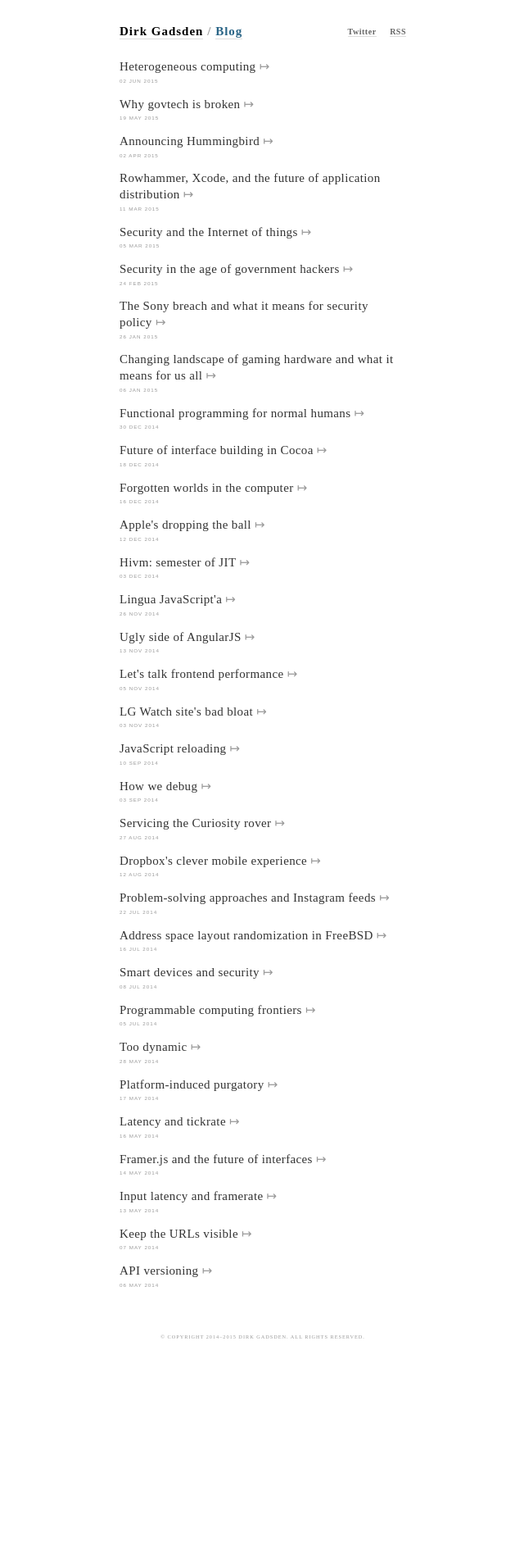
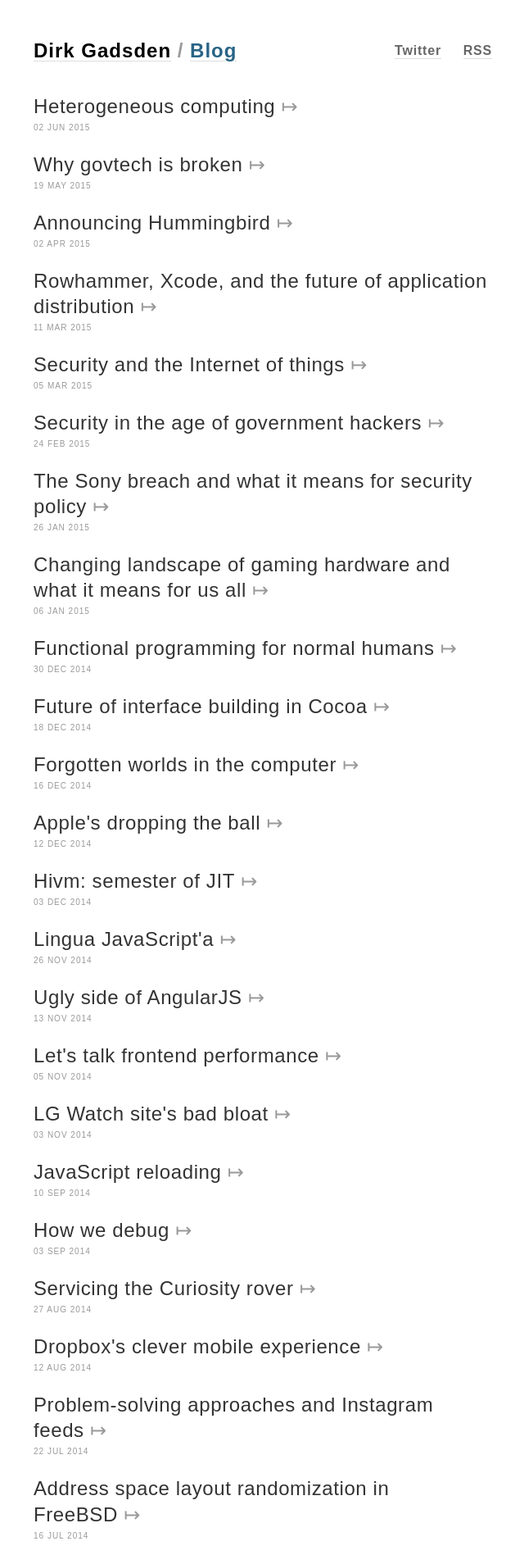
Before and after one commit to dirk/dirk.to, a Jekyll site: the page built from blog/index.html, in a window 1280 px wide. Shown: the top 1908 px of the page at 82% size, without its empty margins (319-959 px from the left). Built offline with Jekyll 4.4.1, drawn with Linux system fonts in a browser that asks for light colours; Markdown is read by kramdown in place of the engine named in the settings; comment, search, counter and statistics services are not loaded; before the commit the page ends 1634 px from its top, so only the background shows below that.

Commit message:
More SCSS setup

```diff
--- a/_sass/variables.scss
+++ b/_sass/variables.scss
@@ -2,3 +2,4 @@ $font-serif: "freight-text-pro", Georgia, serif;
 $font-sans: "ff-dagny-web-pro", Arial, sans-serif;
 
 $color-blue: #3E8398;
+$color-light-blue: #58b6e6;
--- a/css/blog.css
+++ b/css/blog.scss
@@ -1,4 +1,8 @@
-body {font-family: "ff-dagny-web-pro"; font-size: 62.5%;}
+---
+---
+@import 'variables';
+
+body {font-family: $font-sans;}
 
 #container.blog {width: 56em; margin: 0 auto;}
 
@@ -7,7 +11,7 @@ header a {border-bottom: 1px solid #ddd;}
 header a:hover {border-bottom-color: #999;}
 header h1 {
   float: left; /*margin: 2em 0 1.5em 0;*/
-  font-family: "ff-dagny-web-pro"; font-weight: 700; font-size: 2.4em;
+  font-family: $font-sans; font-weight: 700; font-size: 2.4em;
   letter-spacing: 1px; color: #999;
 }
 header h1 a {height: 1.1em; display: inline-block; color: #000;}
@@ -36,12 +40,12 @@ a:visited {color: #a0a;}
 .posts {list-style-type: none;}
 .posts li {margin-bottom: 2.4em;}
 
-/*.posts span {
+/* .posts span {
   color: #aaa;
   font-family: Monaco, "Courier New", monospace;
   font-size: 80%;
   display: none;
-}*/
+} */
 h2,              .posts h3 {font-size: 2.4em; line-height: 1.3; font-weight: 400; letter-spacing: 0.025em; margin: 0 0 0.2em;}
 h2 a,            .posts h3 a {color: #333; text-decoration: none;}
 h2 a span,       .posts h3 a span {color: #999; font-family: Arial, sans-serif;}
@@ -51,7 +55,7 @@ h2 a:hover span, .posts h3 a:hover span {color: #296486;}
 .meta {margin-bottom: 3.2em;}
 
 .post {
-  font-size: 1.8em; font-family: "freight-text-pro", Georgia, serif;
+  font-size: 1.8em; font-family: $font-serif;
   color: #333; line-height: 1.8; letter-spacing: 0.01em;
 }
 .post p, .post li, .post .highlight {margin-bottom: 1.8em;}
@@ -86,7 +90,7 @@ h2 a:hover span, .posts h3 a:hover span {color: #296486;}
 .post ul, .post ol {
   margin-left: 1.35em;
 }
-/*.post pre code {padding: 0 .2em; border: none; background-color: #eef;}*/
+/* .post pre code {padding: 0 .2em; border: none; background-color: #eef;} */
 
 /* Special terminal appearance
 .post pre.terminal {
@@ -94,4 +98,4 @@ h2 a:hover span, .posts h3 a:hover span {color: #296486;}
   background-color: #333;
   color: #FFF;
 }
-.post pre.terminal code {background-color: #333;}*/
+.post pre.terminal code {background-color: #333;} */
--- a/css/master.scss
+++ b/css/master.scss
@@ -1,6 +1,5 @@
 ---
 ---
-
 @import 'variables';
 
 * {margin: 0; padding: 0;}
@@ -32,7 +31,7 @@ a {text-decoration: none;}
 }
 .main p {font-family: $font-serif; font-size: 1.7rem; line-height: 2.4rem; margin-bottom: 2.4rem;}
 .main p a {color: $color-blue; text-decoration: none;}
-.main p a:hover {color: #58b6e6; text-decoration: underline;}
+.main p a:hover {color: $color-light-blue; text-decoration: underline;}
 
 a.picture {
   display: block; width: 100px; height: 100px;
```
Also changed, not shown: 1 other file.
